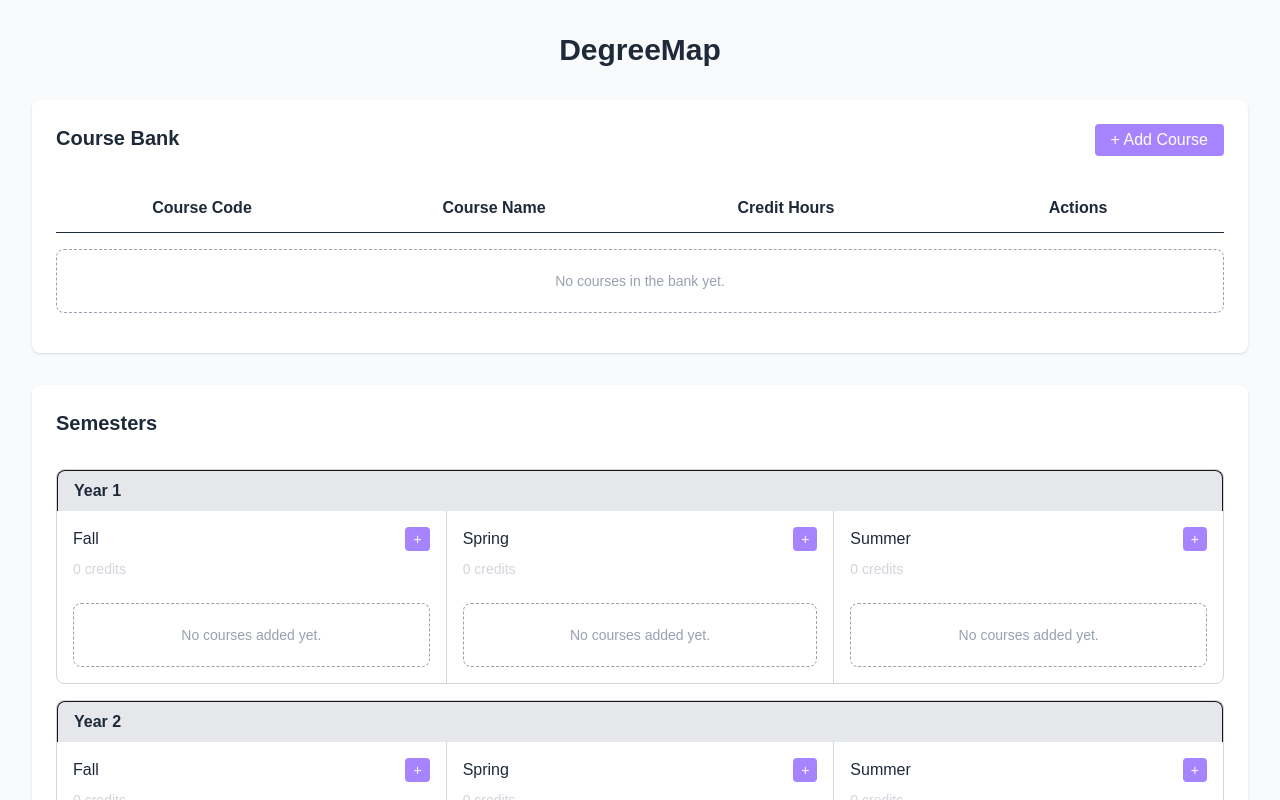
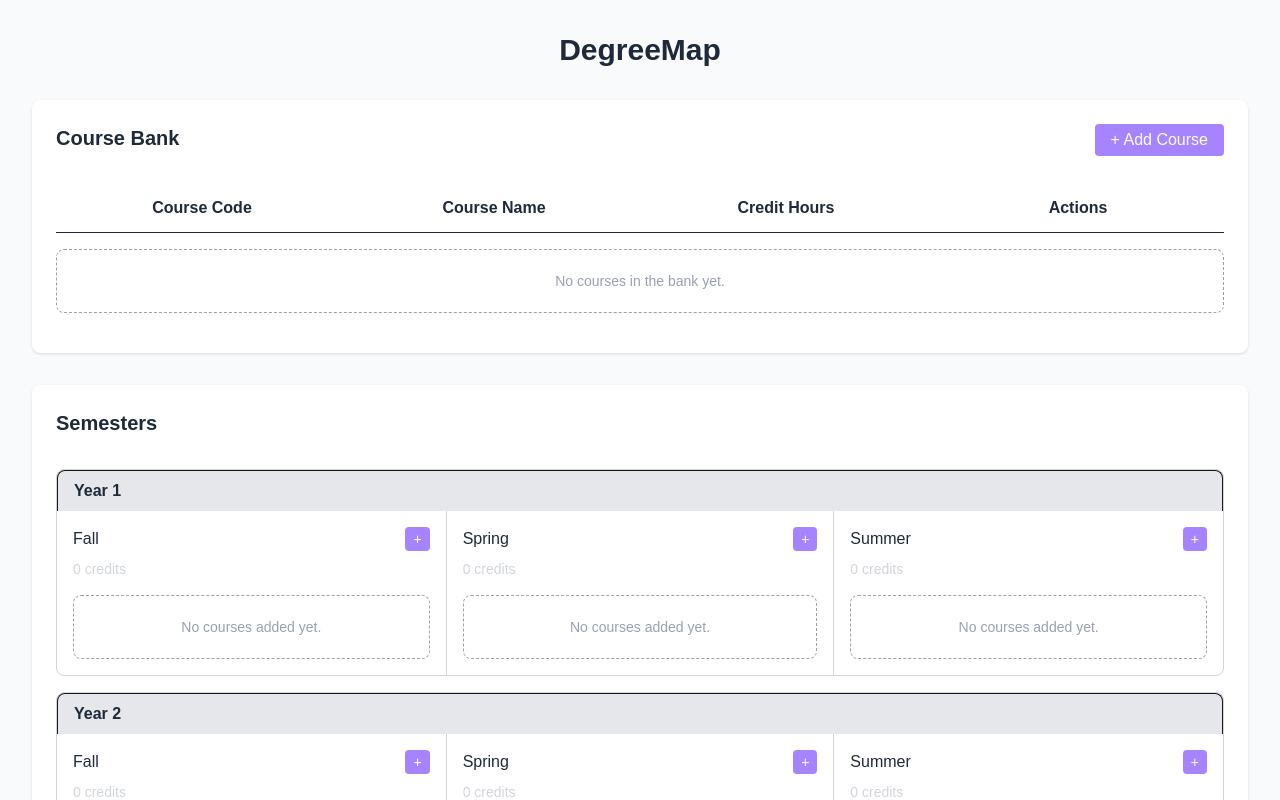
Before and after one commit to 0zzy4/DegreeMap, a Next.js app: page / in a window 1280 px wide. Shown: the top 800 px of the page. Built offline with nearby package versions, Linux system fonts and the light colour scheme.

Commit message:
style: change padding under credits

```diff
--- a/src/components/Semester.tsx
+++ b/src/components/Semester.tsx
@@ -24,7 +24,7 @@ export default function Semester({year,semester, courses, onAddCourse}: Semester
         <h2 className="text-gray-800">{semester}</h2>
       <AddCourseButton  onClick={() => setIsModalOpen(true)} text="+" size="sm" />
     </div>
-    <p className="text-sm text-gray-300 py-2">
+    <p className="text-sm text-gray-300 pt-2">
       {semesterCourses.reduce((sum, c) => sum + c.credits, 0)} credits
     </p>
 
```
